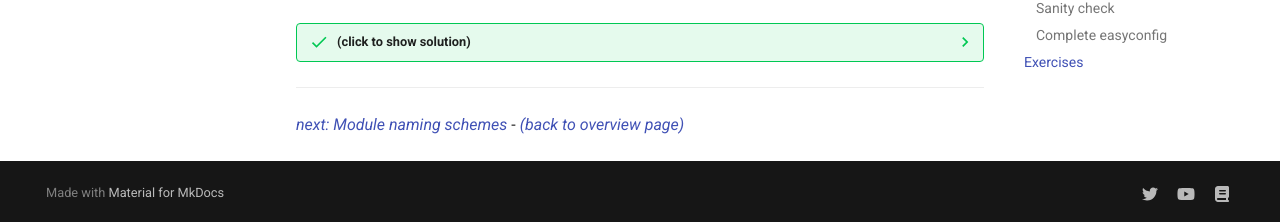
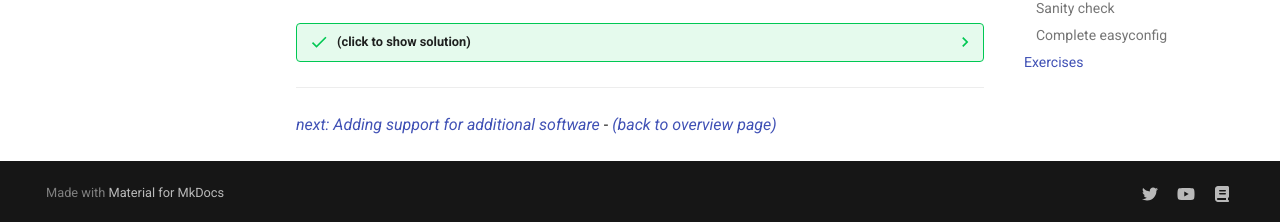
Before and after one commit to easybuilders/easybuild-tutorial, an MkDocs documentation site: the page built from docs/2022-isc22/adding_support_additional_software.md, in a window 1280 px wide and 900 px high, scrolled down 19283 px. Shown: the part 675-897 px from the top of the window. Built offline with MkDocs 1.6.1 and Material for MkDocs 9.7.7, drawn with Linux system fonts in a browser that asks for light colours.

Commit message:
Correct next section link

```diff
--- a/docs/2022-isc22/adding_support_additional_software.md
+++ b/docs/2022-isc22/adding_support_additional_software.md
@@ -1047,4 +1047,4 @@ Please also take this into account:
 
 ---
 
-[*next: Module naming schemes*](module_naming_schemes.md) - [*(back to overview page)*](index.md)
+[*next: Adding support for additional software*](adding_support_additional_software.md) - [*(back to overview page)*](index.md)
```
